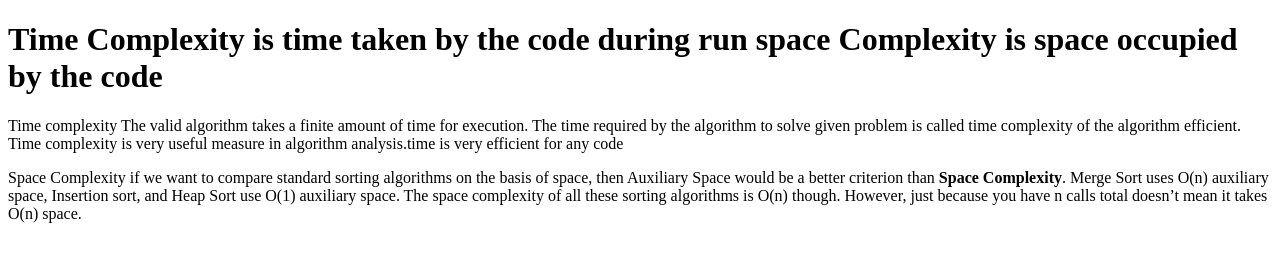
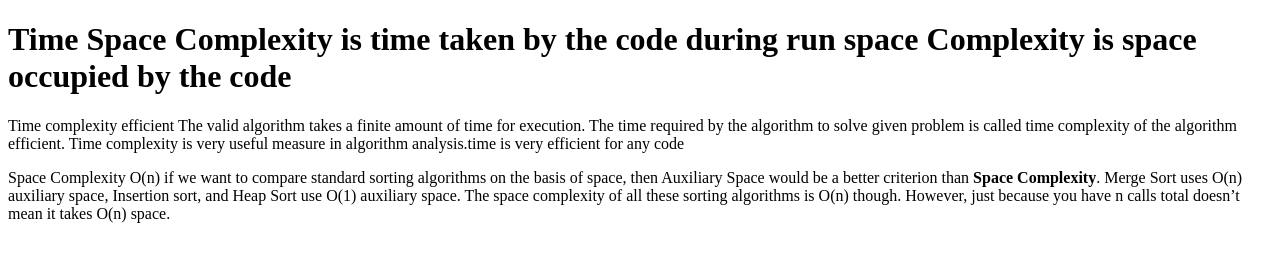
Before and after one commit to acciojob/time-and-space-complexity-NEERAJ023, a website: page main.html in a window 1280 px wide. Drawn offline with Linux system fonts and the light colour scheme.

Commit message:
created a submission

```diff
--- a/main.html
+++ b/main.html
@@ -8,9 +8,9 @@
 
 <body>
 	<!-- the entire body must be written by student -->
-	<h1>Time Complexity is time taken by the code during run space Complexity is space occupied by the code </h1>
-	<p>Time complexity The valid algorithm takes a finite amount of time for execution. The time required by the algorithm to solve given problem is called time complexity  of the algorithm efficient. Time complexity is very useful measure in algorithm analysis.time is very efficient for any code</p>
-	<p> Space Complexity if we want to compare standard sorting algorithms on the basis of space, then Auxiliary Space would be a better criterion than <B>Space Complexity</B>. Merge Sort uses O(n) auxiliary space, Insertion sort, and Heap Sort use O(1) auxiliary space. The space complexity of all these sorting algorithms is O(n) though. However, just because you have n calls total doesn’t mean it takes O(n) space.</p>
+	<h1>Time Space Complexity is time taken by the code during run space Complexity is space occupied by the code </h1>
+	<p>Time complexity efficient The valid algorithm takes a finite amount of time for execution. The time required by the algorithm to solve given problem is called time complexity  of the algorithm efficient. Time complexity is very useful measure in algorithm analysis.time is very efficient for any code</p>
+	<p>Space Complexity O(n) if we want to compare standard sorting algorithms on the basis of space, then Auxiliary Space would be a better criterion than <B>Space Complexity</B>. Merge Sort uses O(n) auxiliary space, Insertion sort, and Heap Sort use O(1) auxiliary space. The space complexity of all these sorting algorithms is O(n) though. However, just because you have n calls total doesn’t mean it takes O(n) space.</p>
     <script type="text/javascript" src="./script.js">
 </script>
 
```
